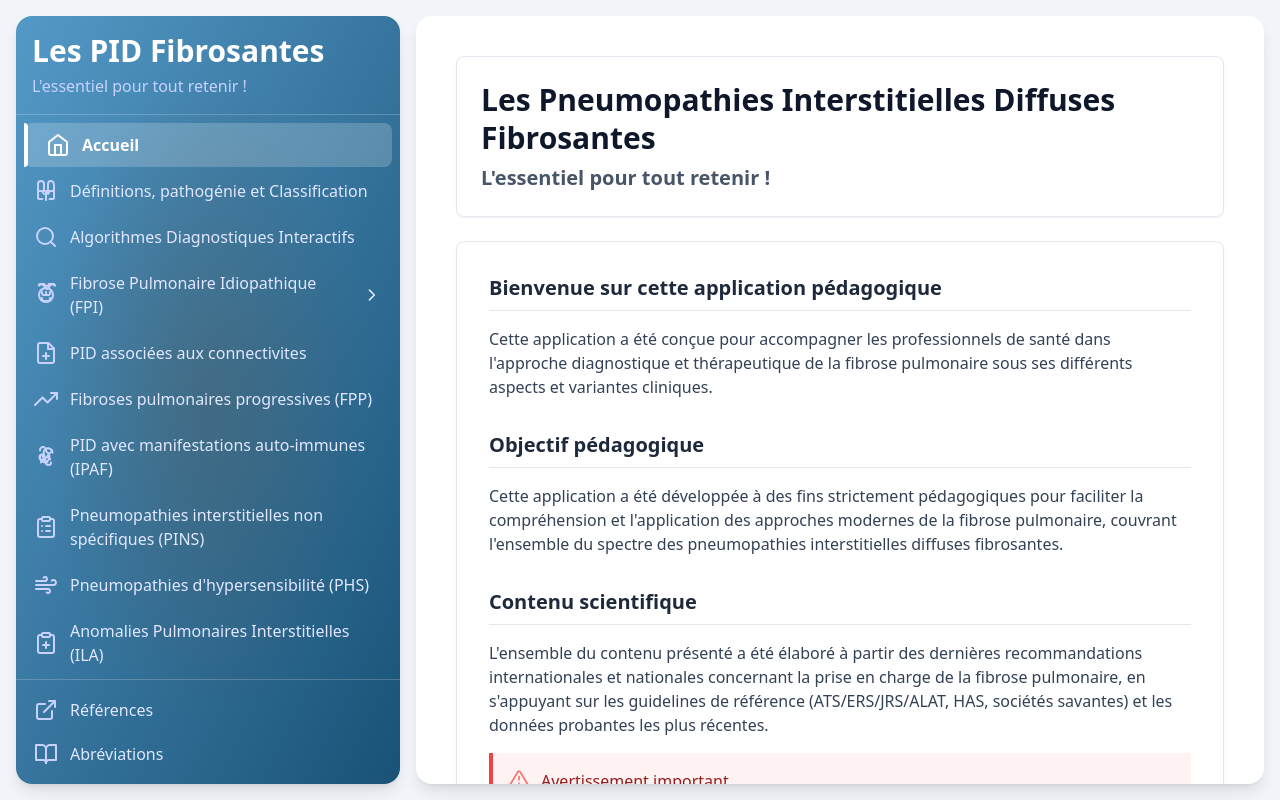
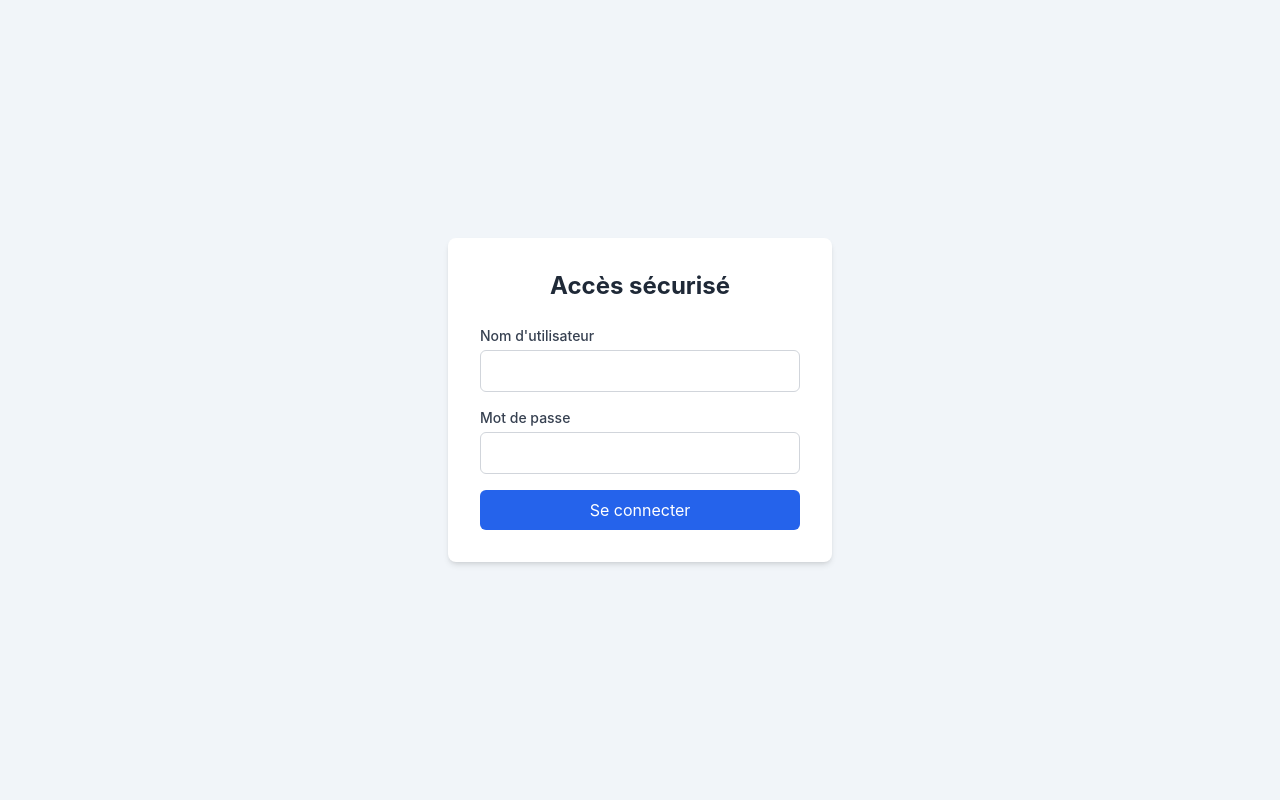
Before and after one commit to sisouissi/PIDF, a React (Vite) app: page / in a window 1280 px wide. Built offline with nearby package versions, Linux system fonts and the light colour scheme.

Commit message:
Add files via upload

```diff
--- a/App.tsx
+++ b/App.tsx
@@ -1,16 +1,116 @@
-
-import React, { useState } from 'react';
+import React, { useState, useEffect } from 'react';
 import { Sidebar } from './components/Sidebar';
 import { ContentArea } from './components/ContentArea';
 import { SectionId } from './types';
 import { AbbreviationsModal } from './components/AbbreviationsModal';
 import { ReferencesModal } from './components/ReferencesModal';
 
+// Composant de connexion
+const LoginForm: React.FC<{ onLogin: (success: boolean) => void }> = ({ onLogin }) => {
+  const [username, setUsername] = useState('');
+  const [password, setPassword] = useState('');
+  const [error, setError] = useState('');
+
+  const handleSubmit = (e: React.FormEvent) => {
+    e.preventDefault();
+
+    // Identifiants (vous pouvez les changer ici ou utiliser des variables d'environnement)
+    const correctUsername = 'admin';
+    const correctPassword = 'pneumo2025';
+
+    if (username === correctUsername && password === correctPassword) {
+      // Stocker l'authentification dans le sessionStorage
+      sessionStorage.setItem('authenticated', 'true');
+      onLogin(true);
+    } else {
+      setError('Identifiants incorrects');
+      onLogin(false);
+    }
+  };
+
+  return (
+    <div className="min-h-screen bg-slate-100 flex items-center justify-center">
+      <div className="bg-white p-8 rounded-lg shadow-md w-96">
+        <h2 className="text-2xl font-bold mb-6 text-center text-gray-800">
+          Accès sécurisé
+        </h2>
+
+        <form onSubmit={handleSubmit} className="space-y-4">
+          <div>
+            <label htmlFor="username" className="block text-sm font-medium text-gray-700 mb-1">
+              Nom d'utilisateur
+            </label>
+            <input
+              type="text"
+              id="username"
+              value={username}
+              onChange={(e) => setUsername(e.target.value)}
+              className="w-full px-3 py-2 border border-gray-300 rounded-md focus:outline-none focus:ring-2 focus:ring-blue-500"
+              required
+              autoComplete="username"
+            />
+          </div>
+
+          <div>
+            <label htmlFor="password" className="block text-sm font-medium text-gray-700 mb-1">
+              Mot de passe
+            </label>
+            <input
+              type="password"
+              id="password"
+              value={password}
+              onChange={(e) => setPassword(e.target.value)}
+              className="w-full px-3 py-2 border border-gray-300 rounded-md focus:outline-none focus:ring-2 focus:ring-blue-500"
+              required
+              autoComplete="current-password"
+            />
+          </div>
+
+          {error && (
+            <div className="text-red-600 text-sm text-center bg-red-50 p-2 rounded">
+              {error}
+            </div>
+          )}
+
+          <button
+            type="submit"
+            className="w-full bg-blue-600 text-white py-2 px-4 rounded-md hover:bg-blue-700 focus:outline-none focus:ring-2 focus:ring-blue-500 transition-colors"
+          >
+            Se connecter
+          </button>
+        </form>
+      </div>
+    </div>
+  );
+};
+
 const App: React.FC = () => {
   const [activeSection, setActiveSection] = useState<SectionId>('welcome');
   const [isAbbreviationsModalOpen, setIsAbbreviationsModalOpen] = useState(false);
   const [isReferencesModalOpen, setIsReferencesModalOpen] = useState(false);
+  const [isAuthenticated, setIsAuthenticated] = useState(false);
 
+  // Vérifier l'authentification au chargement de l'application
+  useEffect(() => {
+    const authenticated = sessionStorage.getItem('authenticated');
+    setIsAuthenticated(authenticated === 'true');
+  }, []);
+
+  const handleLogin = (success: boolean) => {
+    setIsAuthenticated(success);
+  };
+
+  const handleLogout = () => {
+    sessionStorage.removeItem('authenticated');
+    setIsAuthenticated(false);
+  };
+
+  // Si l'utilisateur n'est pas authentifié, afficher le formulaire de connexion
+  if (!isAuthenticated) {
+    return <LoginForm onLogin={handleLogin} />;
+  }
+
+  // Si l'utilisateur est authentifié, afficher l'application normale
   return (
     <>
       <div className="h-screen bg-slate-100 font-sans p-4 flex gap-4">
@@ -21,6 +121,15 @@ const App: React.FC = () => {
           onOpenReferences={() => setIsReferencesModalOpen(true)}
         />
         <ContentArea activeSection={activeSection} />
+
+        {/* Bouton de déconnexion discret */}
+        <button
+          onClick={handleLogout}
+          className="fixed top-4 right-4 bg-red-600 text-white px-3 py-1 rounded text-sm hover:bg-red-700 transition-colors z-10"
+          title="Se déconnecter"
+        >
+          Déconnexion
+        </button>
       </div>
 
       {isAbbreviationsModalOpen && <AbbreviationsModal onClose={() => setIsAbbreviationsModalOpen(false)} />}
```
Also changed, not shown: 1 other file (tests, documents, lock files or other folders).
